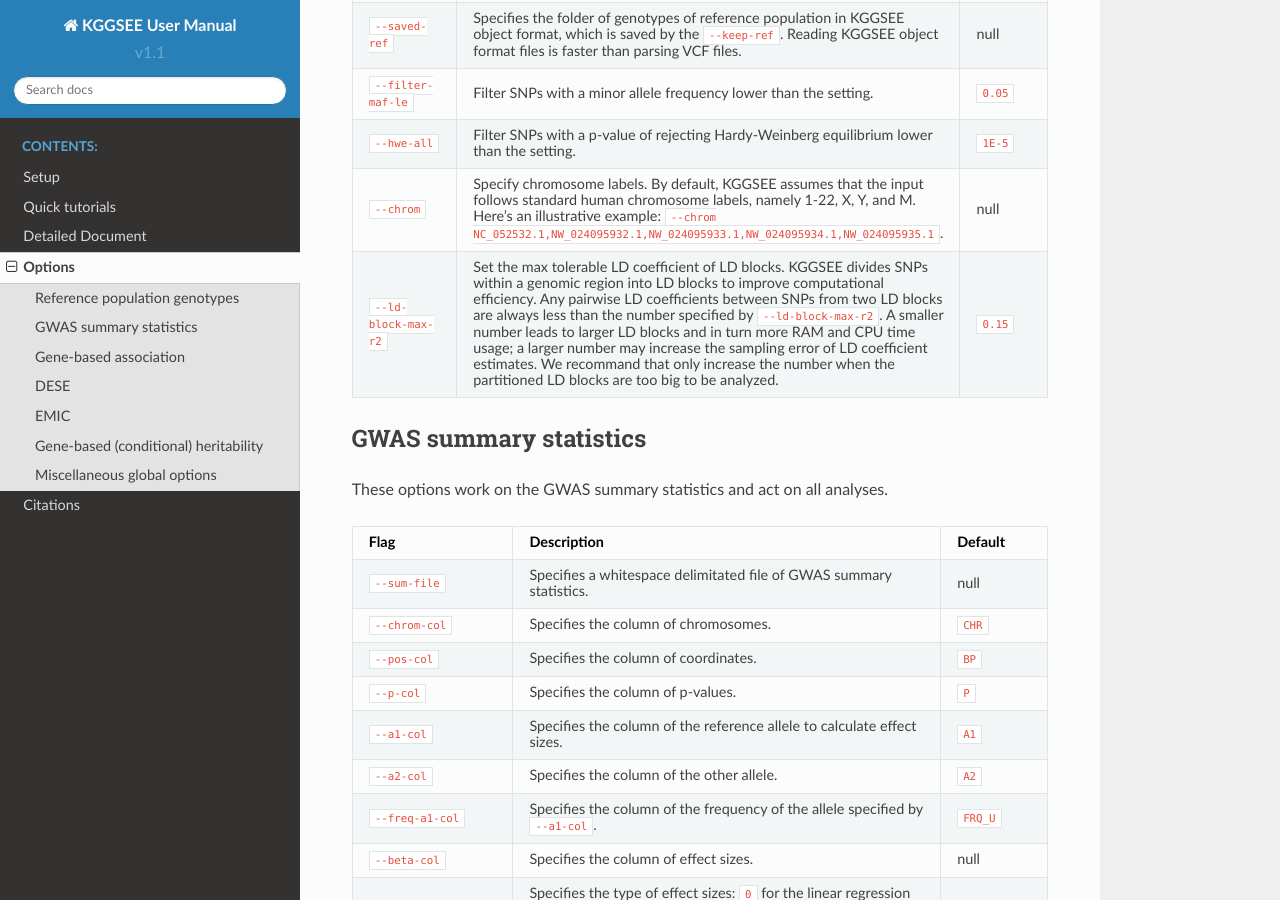
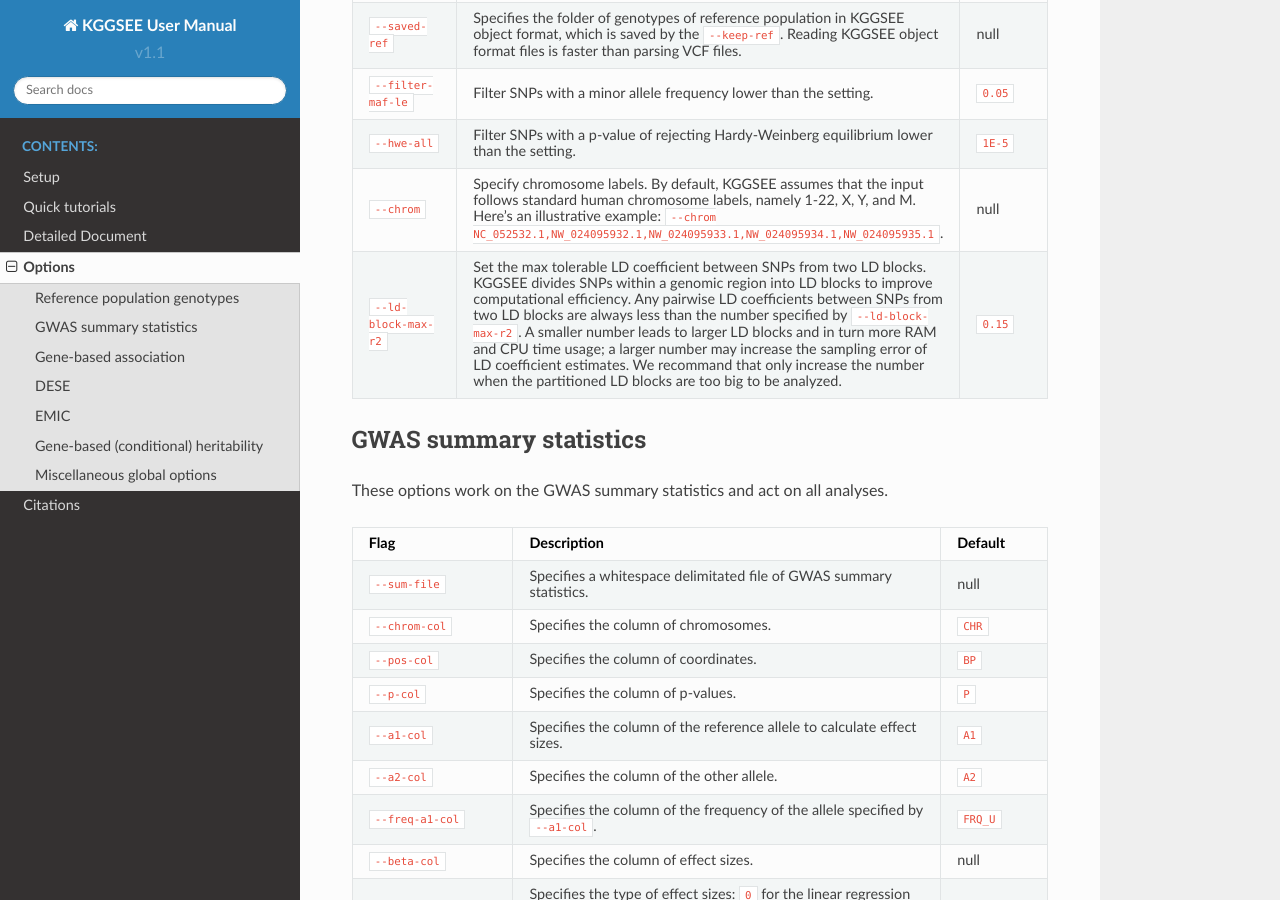
Before and after one commit to pmglab/KGGSEE, a Sphinx documentation site: the page built from doc/source/options.rst, in a window 1280 px wide and 900 px high, scrolled down 644 px. Built offline with Sphinx 7.4.7 and the Read the Docs theme 2.0.0, drawn with Linux system fonts in a browser that asks for light colours.

Commit message:
Update options.rst

```diff
--- a/doc/source/options.rst
+++ b/doc/source/options.rst
@@ -45,7 +45,7 @@ These options work on the VCF file of reference population genotypes. Only SNPs
       - Specify chromosome labels. By default, KGGSEE assumes that the input follows standard human chromosome labels, namely 1-22, X, Y, and M. Here's an illustrative example: ``--chrom NC_052532.1,NW_024095932.1,NW_024095933.1,NW_024095934.1,NW_024095935.1``.
       - null
     * - ``--ld-block-max-r2``
-      - Set the max tolerable LD coefficient of LD blocks. KGGSEE divides SNPs within a genomic region into LD blocks to improve computational efficiency. Any pairwise LD coefficients between SNPs from two LD blocks are always less than the number specified by ``--ld-block-max-r2``. A smaller number leads to larger LD blocks and in turn more RAM and CPU time usage; a larger number may increase the sampling error of LD coefficient estimates. We recommand that only increase the number when the partitioned LD blocks are too big to be analyzed.
+      - Set the max tolerable LD coefficient between SNPs from two LD blocks. KGGSEE divides SNPs within a genomic region into LD blocks to improve computational efficiency. Any pairwise LD coefficients between SNPs from two LD blocks are always less than the number specified by ``--ld-block-max-r2``. A smaller number leads to larger LD blocks and in turn more RAM and CPU time usage; a larger number may increase the sampling error of LD coefficient estimates. We recommand that only increase the number when the partitioned LD blocks are too big to be analyzed.
       - ``0.15``
 
 .. _option_gwas:
```
